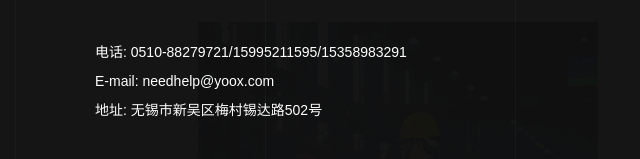
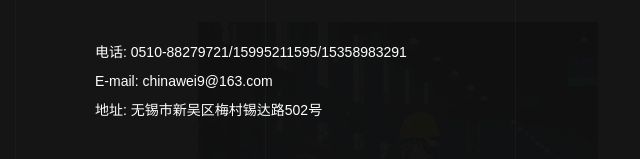
Before and after one commit to 0end1/hongjunhb, a plain HTML site: page aboutus.html in a window 1280 px wide. Both pictures are taken after a click on the link 1203 px from the left and 50 px from the top of the page. Shown: the part 639-798 px from the top of the page, 0-640 px from the left. Drawn offline with Linux system fonts and the light colour scheme.

Commit message:
1.修改电话号码以及邮箱地址2

```diff
--- a/aboutus.html
+++ b/aboutus.html
@@ -163,7 +163,7 @@
       <div class="col-lg-6 col-sm-6 col-xs-12 text-left">
         <ul class="footer__contacts">
           <li>电话: 0510-88279721/15995211595/15358983291</li>
-          <li>E-mail: needhelp@yoox.com</li>
+          <li>E-mail: chinawei9@163.com</li>
           <li>地址: 无锡市新吴区梅村锡达路502号</li>
         </ul>
       </div>
```
Also changed, not shown: contact_us.html (+1 -1 lines), index.html (+1 -1 lines).
